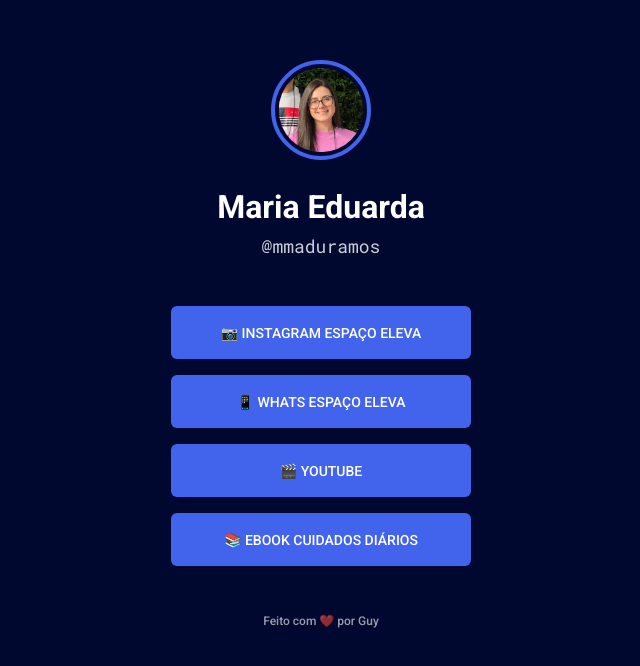
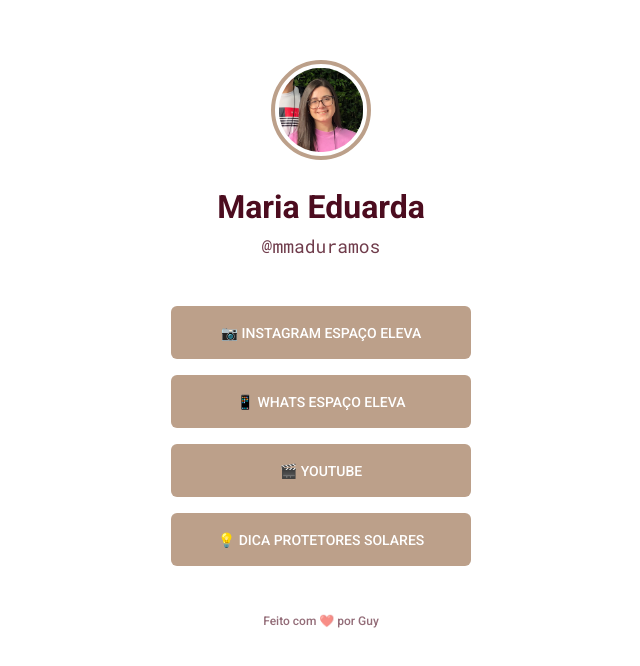
Before and after one commit to guylhermed/agrupa-links, a plain HTML site: page index.html in a window 1280 px wide. Shown: the whole page, without its empty margins (319-959 px from the left). Drawn offline with Linux system fonts and the light colour scheme.

Commit message:
update infos

```diff
--- a/index.html
+++ b/index.html
@@ -15,7 +15,7 @@
     <link rel="stylesheet" href="./styles.css" />
   </head>
 
-  <body class="dark">
+  <body class="">
     <div class="container">
       <img
         class="avatar"
@@ -46,12 +46,17 @@
           >
         </li>
         <li>
+          <a href="https://www.instagram.com/p/Cj_J4gKLwgv/" target="_blank"
+            >💡 Dica Protetores Solares</a
+          >
+        </li>
+        <!-- <li>
           <a
             href="https://www.youtube.com/channel/UCnFbEHpq4lN3B4S4xl18vog"
             target="_blank"
             >📚 Ebook Cuidados Diários</a
           >
-        </li>
+        </li> -->
       </ul>
 
       <footer>
--- a/styles.css
+++ b/styles.css
@@ -5,13 +5,12 @@
 }
 
 html {
-  /*variaveis*/
-  --bg-color: #edf2ff;
-  --text-color: #00082f;
+  --bg-color: white;
+  --text-color: #4c0c1f;
 }
 
 body.dark {
-  --bg-color: #00082f;
+  --bg-color: #4c0c1f;
   --text-color: white;
 }
 
@@ -40,7 +39,7 @@ img.avatar {
   width: 100px;
   height: 100px;
   padding: 3.7px;
-  border: #4263eb solid 4px;
+  border: #bca08a solid 4px;
 }
 
 h1 {
@@ -66,7 +65,7 @@ ul li a {
   display: flex;
   align-items: center;
   justify-content: center;
-  background: #4263eb;
+  background: #bca08a;
   color: white;
   text-transform: uppercase;
   font-size: 14px;
@@ -78,7 +77,7 @@ ul li a {
 }
 
 ul li a:hover {
-  background: #364fc7;
+  background: #330815;
 }
 
 footer {
```
